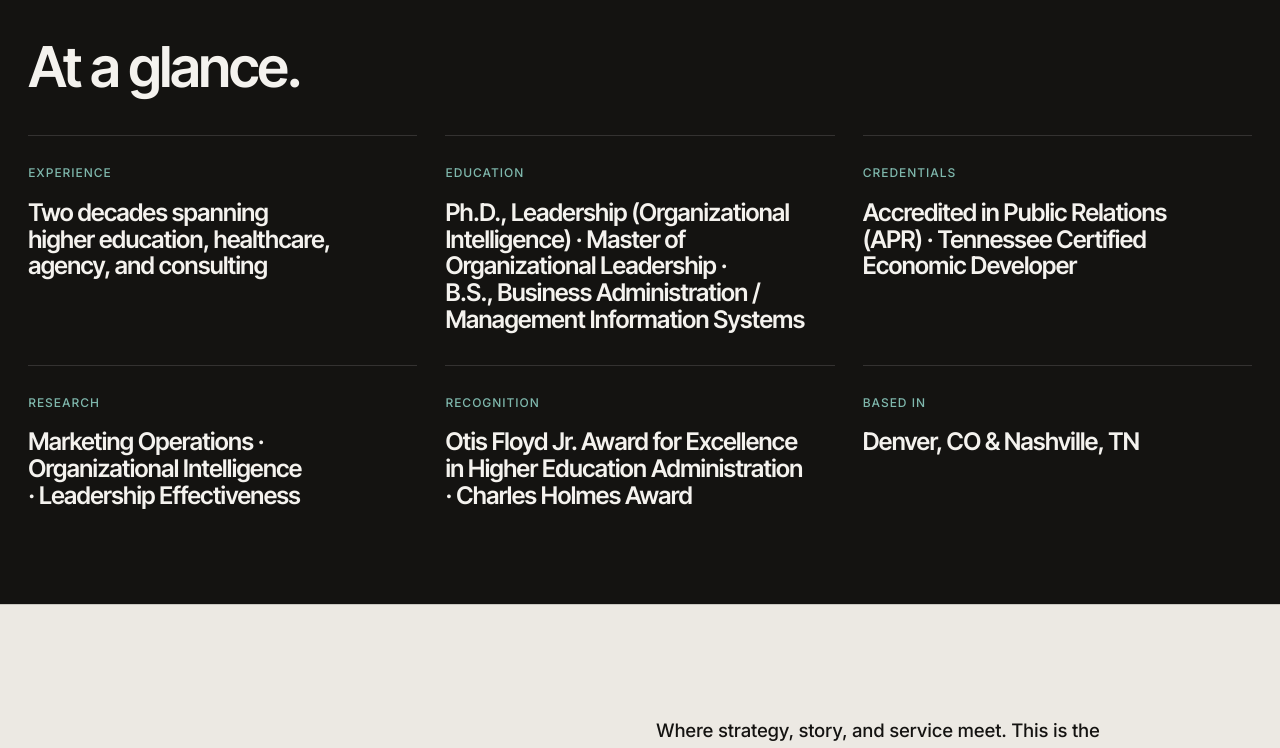
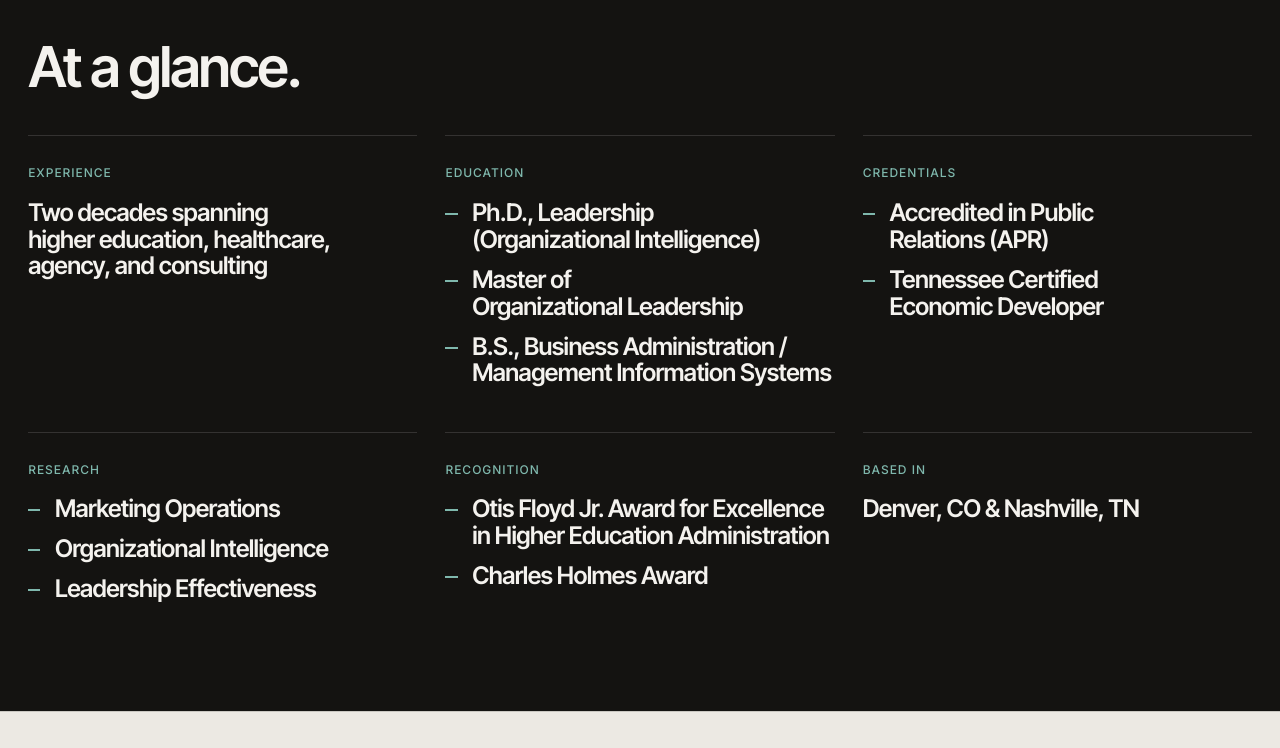
Before and after one commit to matthewgann/matthewgann.github.io, a Next.js app: page / in a window 1280 px wide. Shown: the part 2620-3368 px from the top of the page. Built offline with nearby package versions, Linux system fonts and the light colour scheme.

Commit message:
Home At a glance: multi-item facts as bulleted lists

```diff
--- a/app/globals.css
+++ b/app/globals.css
@@ -639,6 +639,20 @@ a { color: inherit; }
   }
   .glance-cell.span-2 { grid-column: span 2; }
 }
+.glance-list li {
+  position: relative;
+  padding-left: 1.1em;
+  margin-bottom: 0.55em;
+}
+.glance-list li::before {
+  content: "";
+  position: absolute;
+  left: 0;
+  top: 0.58em;
+  width: 0.5em;
+  height: 2px;
+  background: var(--accent-soft);
+}
 .glance-value {
   font-family: var(--font-inter-tight), system-ui, sans-serif;
   font-weight: 600;
--- a/app/page.tsx
+++ b/app/page.tsx
@@ -81,18 +81,21 @@ const expertise = [
   },
 ];
 
-const glance = [
+const glance: { label: string; value: string | string[] }[] = [
   { label: "Experience", value: "Two decades spanning higher education, healthcare, agency, and consulting" },
   {
     label: "Education",
-    value:
-      "Ph.D., Leadership (Organizational Intelligence) · Master of Organizational Leadership · B.S., Business Administration / Management Information Systems",
+    value: [
+      "Ph.D., Leadership (Organizational Intelligence)",
+      "Master of Organizational Leadership",
+      "B.S., Business Administration / Management Information Systems",
+    ],
   },
-  { label: "Credentials", value: "Accredited in Public Relations (APR) · Tennessee Certified Economic Developer" },
-  { label: "Research", value: "Marketing Operations · Organizational Intelligence · Leadership Effectiveness" },
+  { label: "Credentials", value: ["Accredited in Public Relations (APR)", "Tennessee Certified Economic Developer"] },
+  { label: "Research", value: ["Marketing Operations", "Organizational Intelligence", "Leadership Effectiveness"] },
   {
     label: "Recognition",
-    value: "Otis Floyd Jr. Award for Excellence in Higher Education Administration · Charles Holmes Award",
+    value: ["Otis Floyd Jr. Award for Excellence in Higher Education Administration", "Charles Holmes Award"],
   },
   { label: "Based In", value: "Denver, CO & Nashville, TN" },
 ];
@@ -190,7 +193,19 @@ export default function Home() {
                   <dt className="kicker mb-4" style={{ color: "var(--accent-soft)" }}>
                     {label}
                   </dt>
-                  <dd className="m-0 glance-value">{value}</dd>
+                  {Array.isArray(value) ? (
+                    <dd className="m-0">
+                      <ul className="glance-list list-none m-0 p-0">
+                        {value.map((v) => (
+                          <li key={v} className="glance-value">
+                            {v}
+                          </li>
+                        ))}
+                      </ul>
+                    </dd>
+                  ) : (
+                    <dd className="m-0 glance-value">{value}</dd>
+                  )}
                 </div>
               ))}
             </dl>
```
